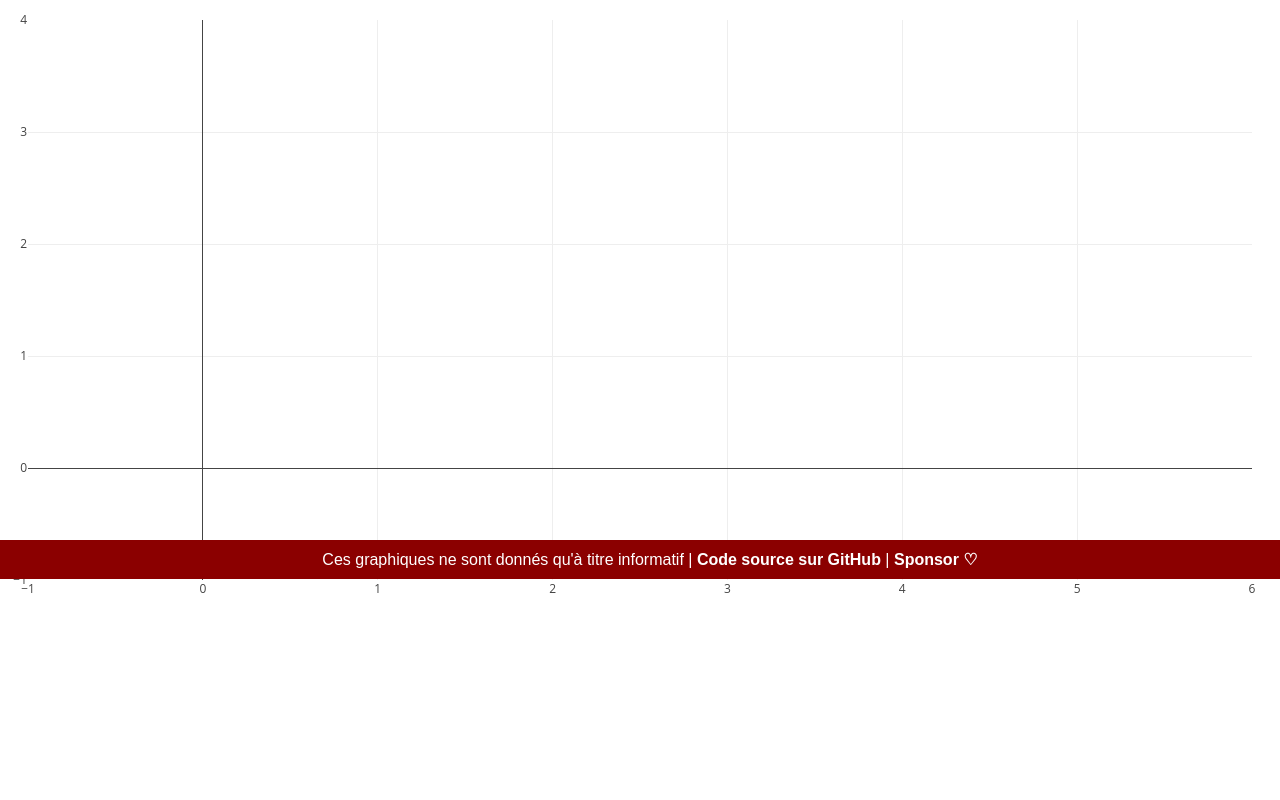
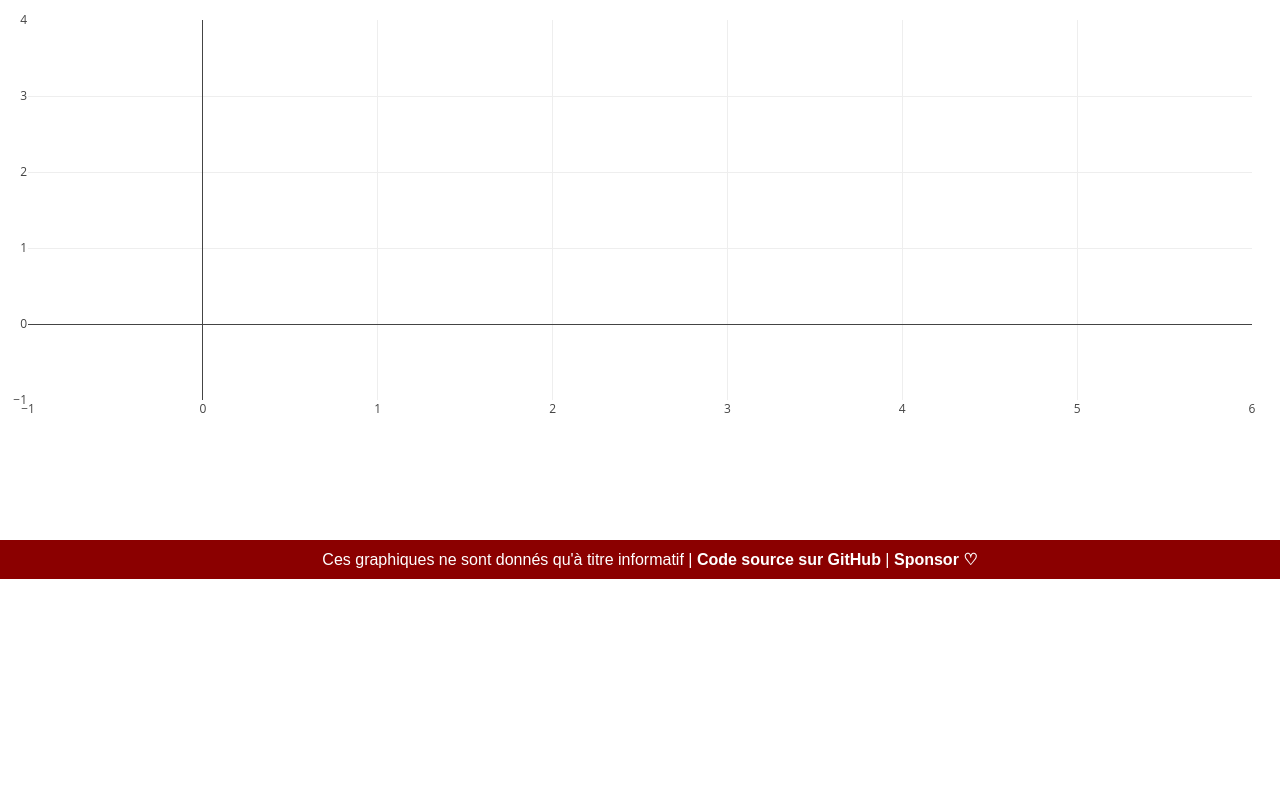
Before and after one commit to matteli/na-radar, a Flask app: template na_visualize/templates/dash.html in a window 1280 px wide. Shown: the part 221-1021 px from the top of the page. Run offline with Flask 3, Linux system fonts and the light colour scheme; the template is opened without the code that fills it: most values are stand-ins (such as "Sample title", 1, 10 or a date in 2020); some libraries are stand-ins or nearby versions.

Commit message:
margin b

```diff
--- a/na_visualize/templates/dash.html
+++ b/na_visualize/templates/dash.html
@@ -72,7 +72,7 @@
           }
         });
       };
-      var layout = { barmode: "stack", height: 600, margin: {l:20, r:20, b:20, t:20 }};
+      var layout = { barmode: "stack", height: 600, margin: {l:20, r:20, b:200, t:20 }};
       Plotly.newPlot("chart", bar, layout, { staticPlot: true, responsive: true });
     }
 
```
